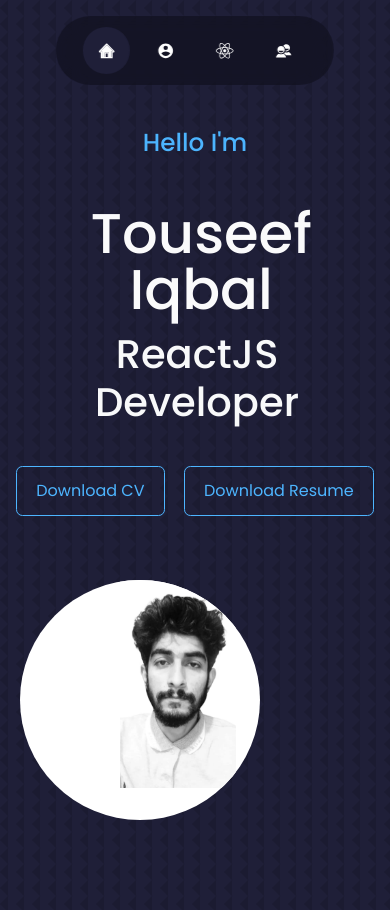
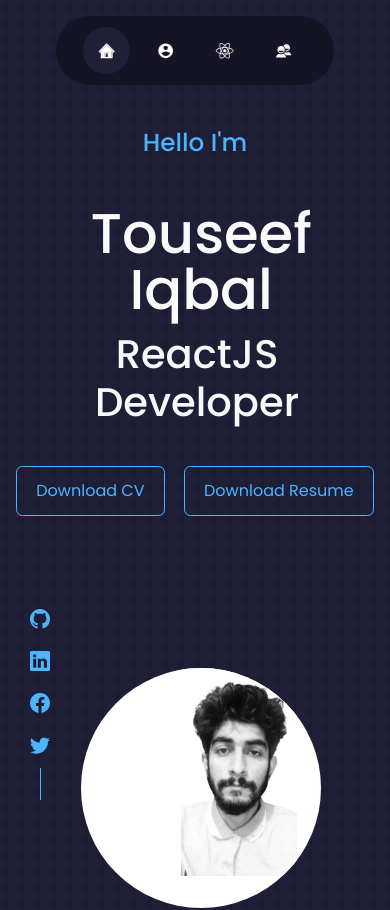
Before and after one commit to touseefiqbal845/myportfolio, a React (Create React App) app: page / in a window 390 px wide. Shown: the top 910 px of the page. Built offline with nearby package versions, Linux system fonts and the light colour scheme.

Commit message:
Update header.css

```diff
--- a/src/components/header/header.css
+++ b/src/components/header/header.css
@@ -127,13 +127,15 @@
 @media screen and (max-width:500px) {
      .header_social{
 
-          display: none;
+        display: flex;
+    margin-top: 120px;
 
      }
   .me{
+   height: 15rem;
+    margin-left: 62px;
     width: 15rem;
-  height: 15rem;
-     margin-left:1px ;
+    margin-top: 152px;
   }
 
 }
```
